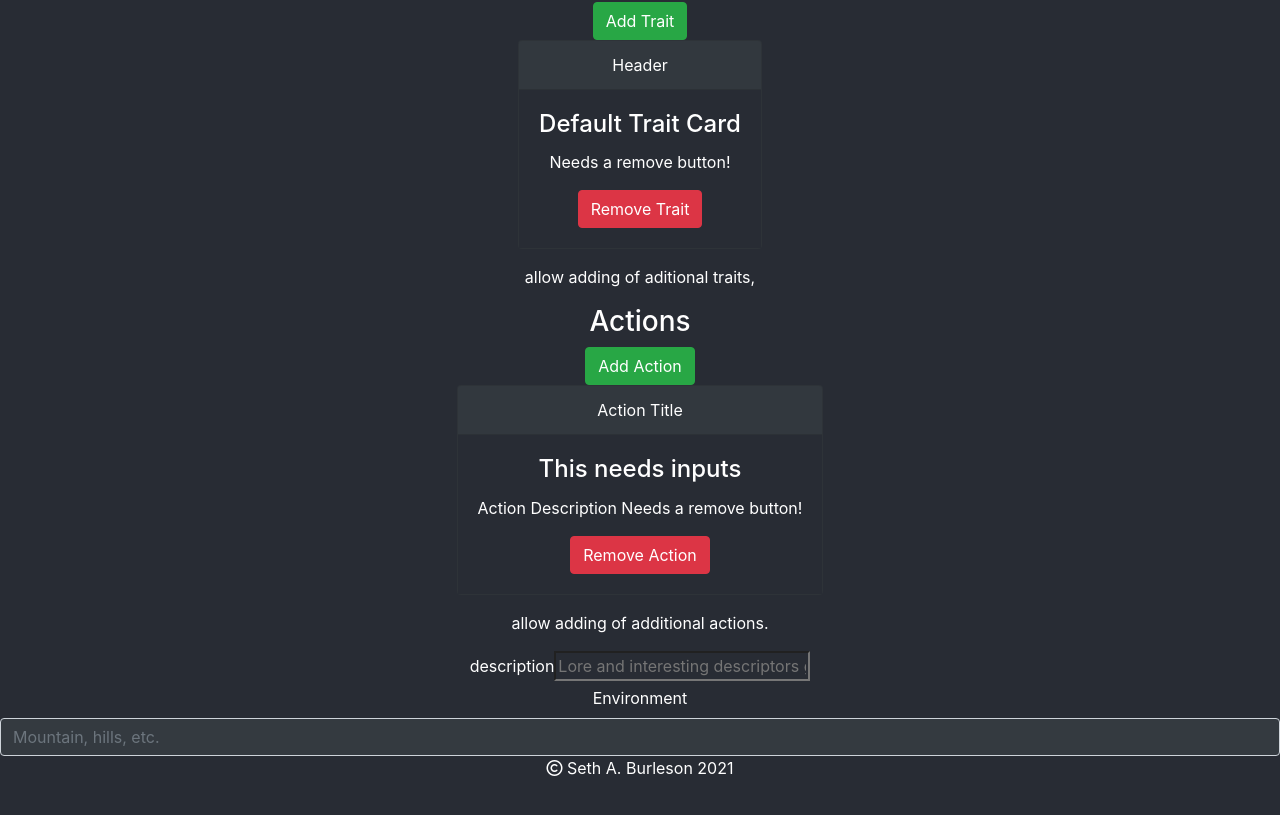
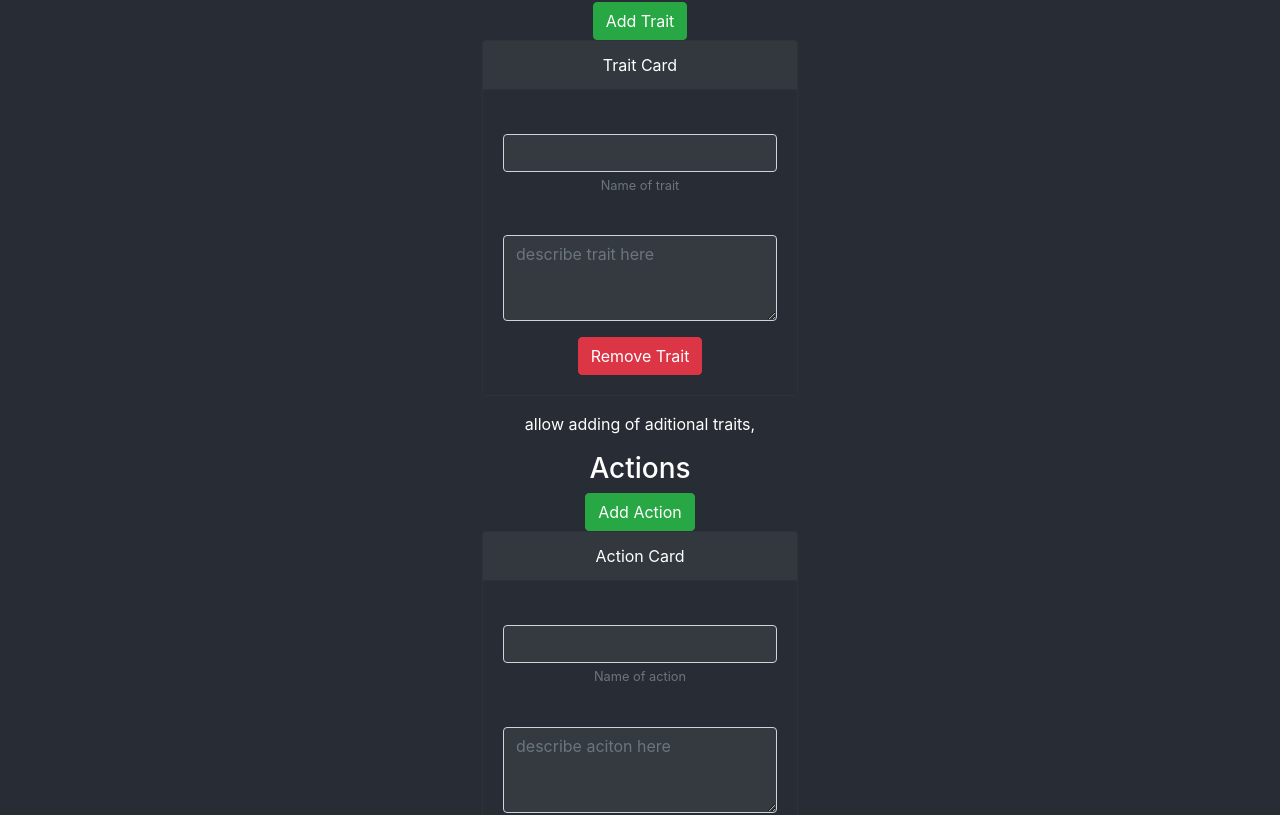
Before and after one commit to sbrevolution5/xml-monster-muncher, a React (Create React App) app: page / in a window 1280 px wide. Shown: the part 1487-2302 px from the top of the page. Built offline with nearby package versions, Linux system fonts and the light colour scheme.

Commit message:
added form inputs to cards

```diff
--- a/src/components/ActionCard.js
+++ b/src/components/ActionCard.js
@@ -5,11 +5,18 @@ export default class ActionCard extends Component {
             <div>
             {/* remove buton for each card  */}
         <div className="card text-white bg-dark mb-3 d-inline-block">
-            <div className="card-header">Action Title</div>
+            <div className="card-header">Action Card</div>
             <div className="card-body">
-                <h4 className="card-title">This needs inputs</h4>
-                <p className="card-text">Action Description Needs a remove button!</p>
-                <button type="button" class="btn btn-danger">Remove Action</button>
+                <div class="form-group">
+                  <label for="actionTitle"></label>
+                  <input type="text" class="form-control bg-dark" name="title" id="actionTitle" aria-describedby="helpId" placeholder=""/>
+                  <small id="helpId" class="form-text text-muted">Name of action</small>
+                </div>
+                <div className="form-group">
+                  <label for="actionDescription"></label>
+                  <textarea className="form-control bg-dark" name="description" id="actionDescription" placeholder="describe aciton here" rows="3"></textarea>
+                </div>
+                <button type="button" className="btn btn-danger">Remove Action</button>
             </div>
         </div>
         </div>
--- a/src/components/TraitCard.js
+++ b/src/components/TraitCard.js
@@ -5,14 +5,21 @@ class TraitCard extends Component {
         return (
             <div>
                 {/* remove buton for each card  */}
-            <div className="card text-white bg-dark mb-3 d-inline-block" >
-                <div className="card-header">Header</div>
-                <div className="card-body">
-                    <h4 className="card-title">Default Trait Card</h4>
-                    <p className="card-text">Needs a remove button!</p>
-                    <button type="button" class="btn btn-danger">Remove Trait</button>
+                <div className="card text-white bg-dark mb-3 d-inline-block" >
+                    <div className="card-header">Trait Card</div>
+                    <div className="card-body">
+                        <div class="form-group">
+                            <label for="traitTitle"></label>
+                            <input type="text" class="form-control bg-dark" name="title" id="traitTitle" aria-describedby="helpId" placeholder="" />
+                            <small id="helpId" class="form-text text-muted">Name of trait</small>
+                        </div>
+                        <div className="form-group">
+                            <label for="traitDescription"></label>
+                            <textarea className="form-control bg-dark" name="description" id="traitDescription" placeholder="describe trait here" rows="3"></textarea>
+                        </div>
+                        <button type="button" className="btn btn-danger">Remove Trait</button>
+                    </div>
                 </div>
-            </div>
             </div>
         )
     }
```
